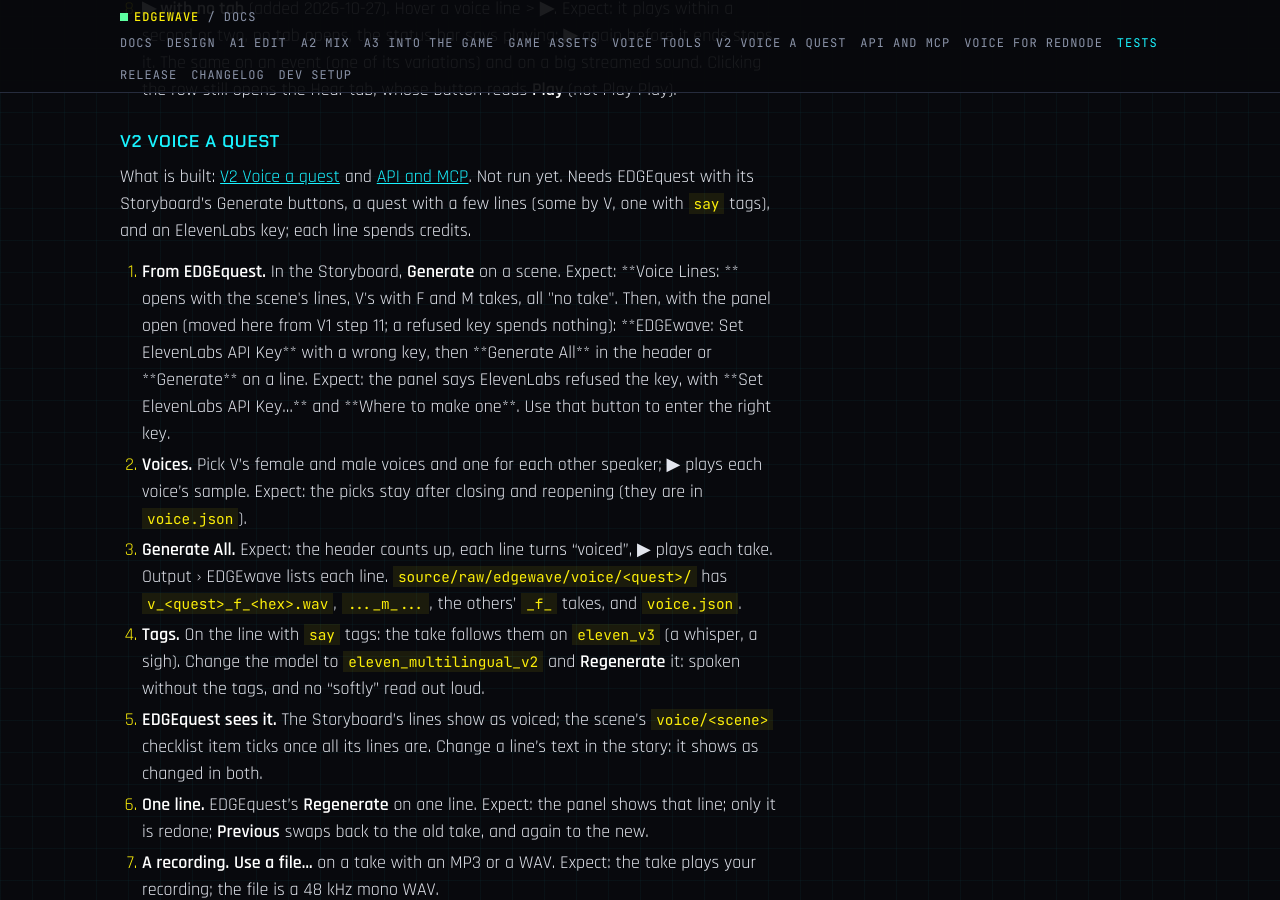
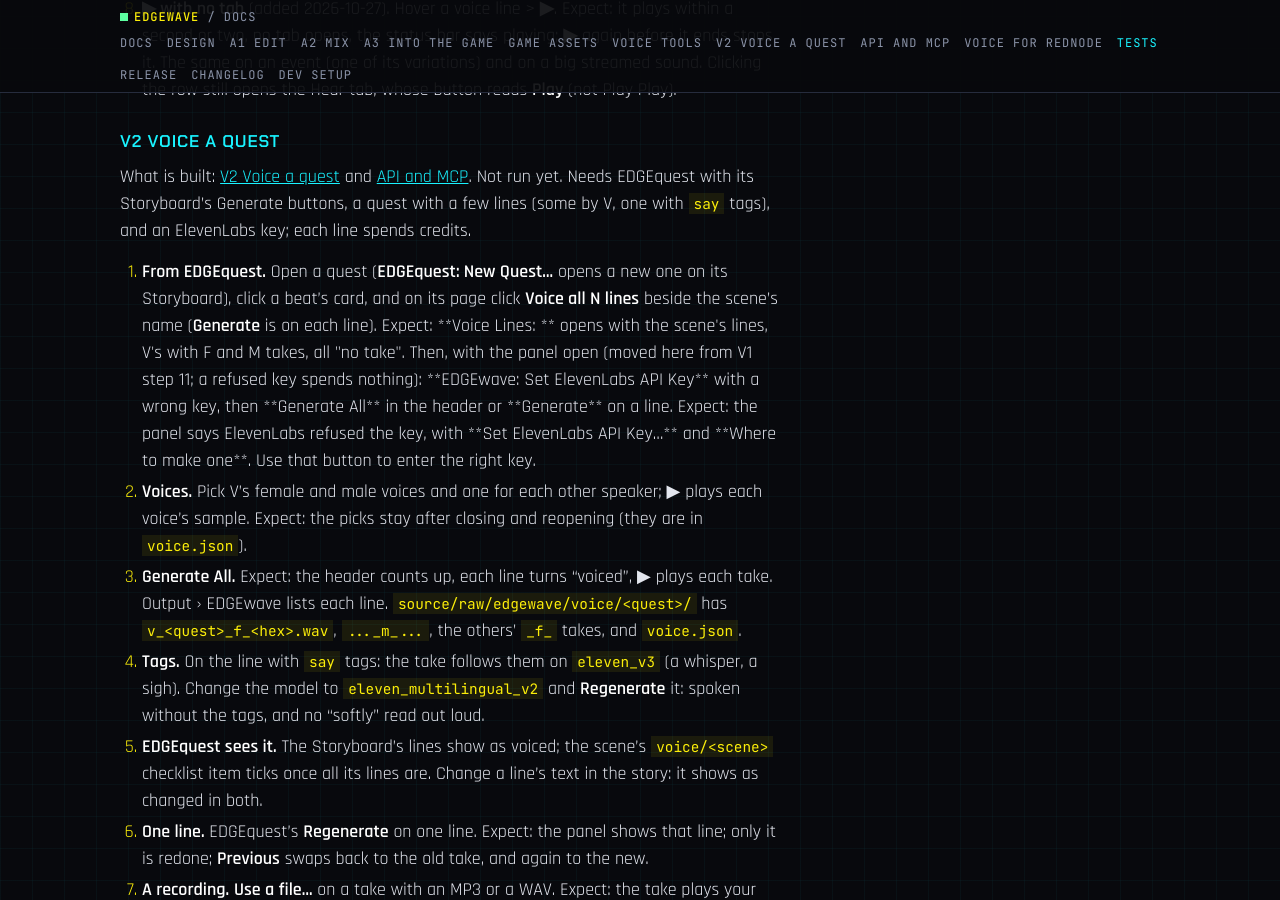
Before and after one commit to Edgemodders/EDGEwave, a Jekyll site: the page built from docs/testing.md, in a window 1280 px wide and 900 px high, scrolled down 20720 px. Built offline with Jekyll 4.4.1, drawn with Linux system fonts in a browser that asks for light colours; our own code applies the rules of GitHub Pages for plain Markdown files.

Commit message:
Testing: V2 step 1 names EDGEquest's button, Voice all N lines
Co-Authored-By: Claude Opus 5.5 <noreply@anthropic.com>

```diff
--- a/docs/testing.md
+++ b/docs/testing.md
@@ -329,7 +329,7 @@ What is built: [Game Assets](game-assets.html). **Passed 2026-11-06**, first rou
 
 What is built: [V2 Voice a quest](voice-lines.html) and [API and MCP](api.html). Not run yet. Needs EDGEquest with its Storyboard's Generate buttons, a quest with a few lines (some by V, one with `say` tags), and an ElevenLabs key; each line spends credits.
 
-1. **From EDGEquest.** In the Storyboard, **Generate** on a scene. Expect: **Voice Lines: <quest>** opens with the scene's lines, V's with F and M takes, all "no take". Then, with the panel open (moved here from V1 step 11; a refused key spends nothing): **EDGEwave: Set ElevenLabs API Key** with a wrong key, then **Generate All** in the header or **Generate** on a line. Expect: the panel says ElevenLabs refused the key, with **Set ElevenLabs API Key…** and **Where to make one**. Use that button to enter the right key.
+1. **From EDGEquest.** Open a quest (**EDGEquest: New Quest...** opens a new one on its Storyboard), click a beat's card, and on its page click **Voice all N lines** beside the scene's name (**Generate** is on each line). Expect: **Voice Lines: <quest>** opens with the scene's lines, V's with F and M takes, all "no take". Then, with the panel open (moved here from V1 step 11; a refused key spends nothing): **EDGEwave: Set ElevenLabs API Key** with a wrong key, then **Generate All** in the header or **Generate** on a line. Expect: the panel says ElevenLabs refused the key, with **Set ElevenLabs API Key…** and **Where to make one**. Use that button to enter the right key.
 2. **Voices.** Pick V's female and male voices and one for each other speaker; ▶ plays each voice's sample. Expect: the picks stay after closing and reopening (they are in `voice.json`).
 3. **Generate All.** Expect: the header counts up, each line turns "voiced", ▶ plays each take. Output › EDGEwave lists each line. `source/raw/edgewave/voice/<quest>/` has `v_<quest>_f_<hex>.wav`, `..._m_...`, the others' `_f_` takes, and `voice.json`.
 4. **Tags.** On the line with `say` tags: the take follows them on `eleven_v3` (a whisper, a sigh). Change the model to `eleven_multilingual_v2` and **Regenerate** it: spoken without the tags, and no "softly" read out loud.
```
